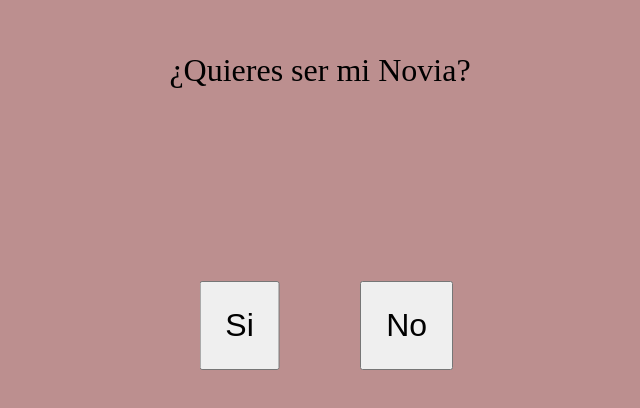
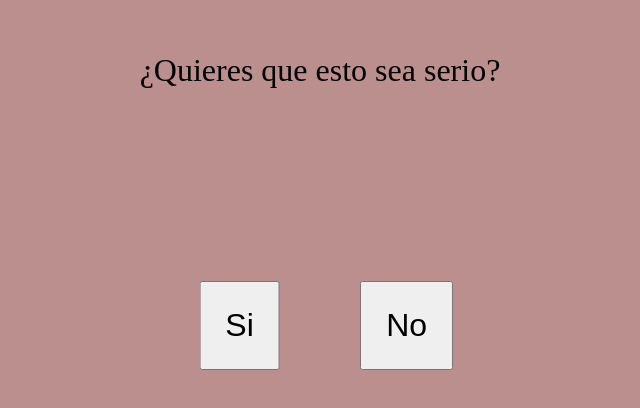
Before and after one commit to juanroacaice12/propuesta, a plain HTML site: page index.html in a window 1280 px wide. Shown: the part 140-548 px from the top of the page, without its empty margins (320-960 px from the left). Drawn offline with Linux system fonts and the light colour scheme.

Commit message:
Update index.html

```diff
--- a/index.html
+++ b/index.html
@@ -10,7 +10,7 @@
 <body>
 
     <div class="contenedor">
-        <p>¿Quieres ser mi Novia?</p>
+        <p>¿Quieres que esto sea serio?</p>
         <button id="yesBtn">Si</button>
         <button id="noBtn">No</button>
     </div>
```
